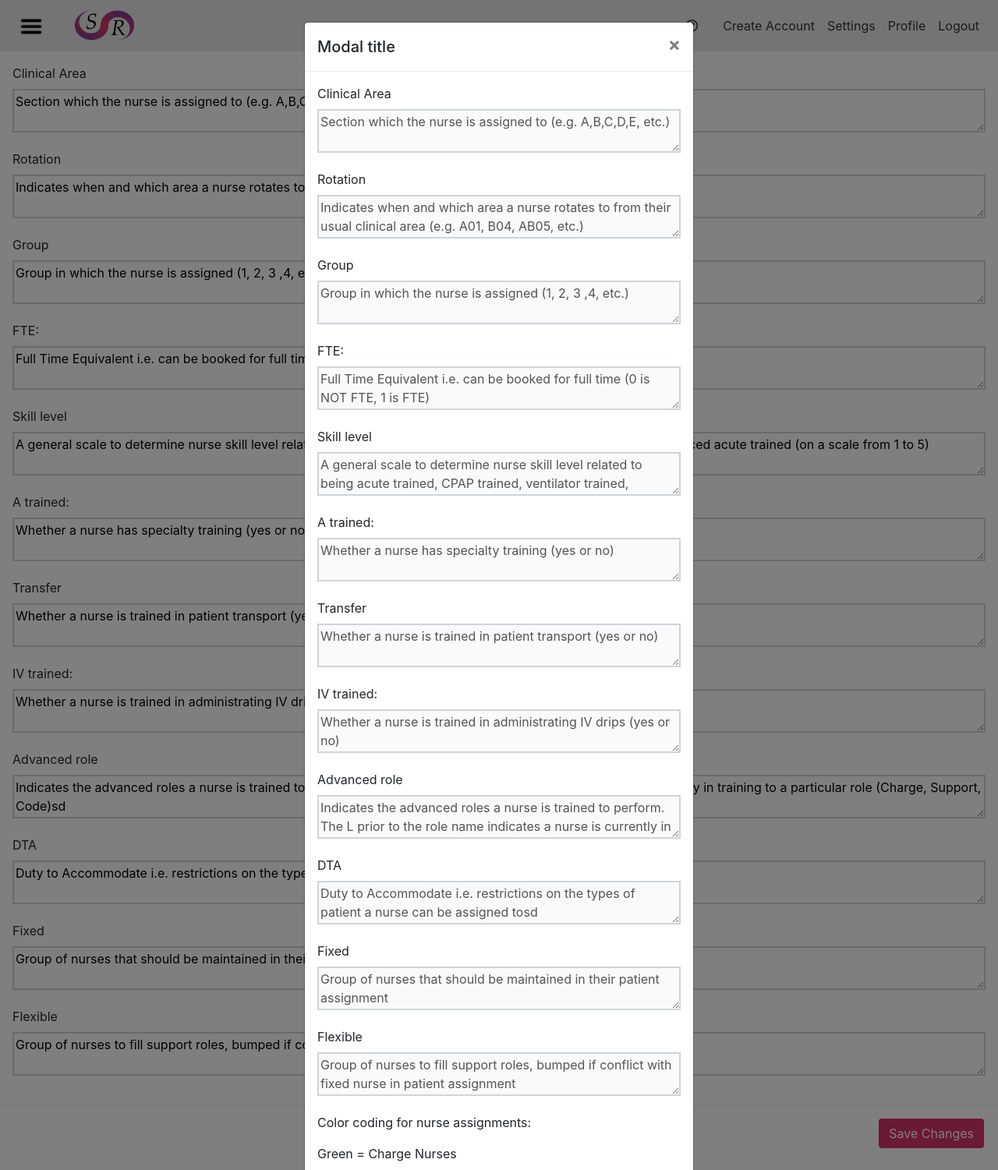
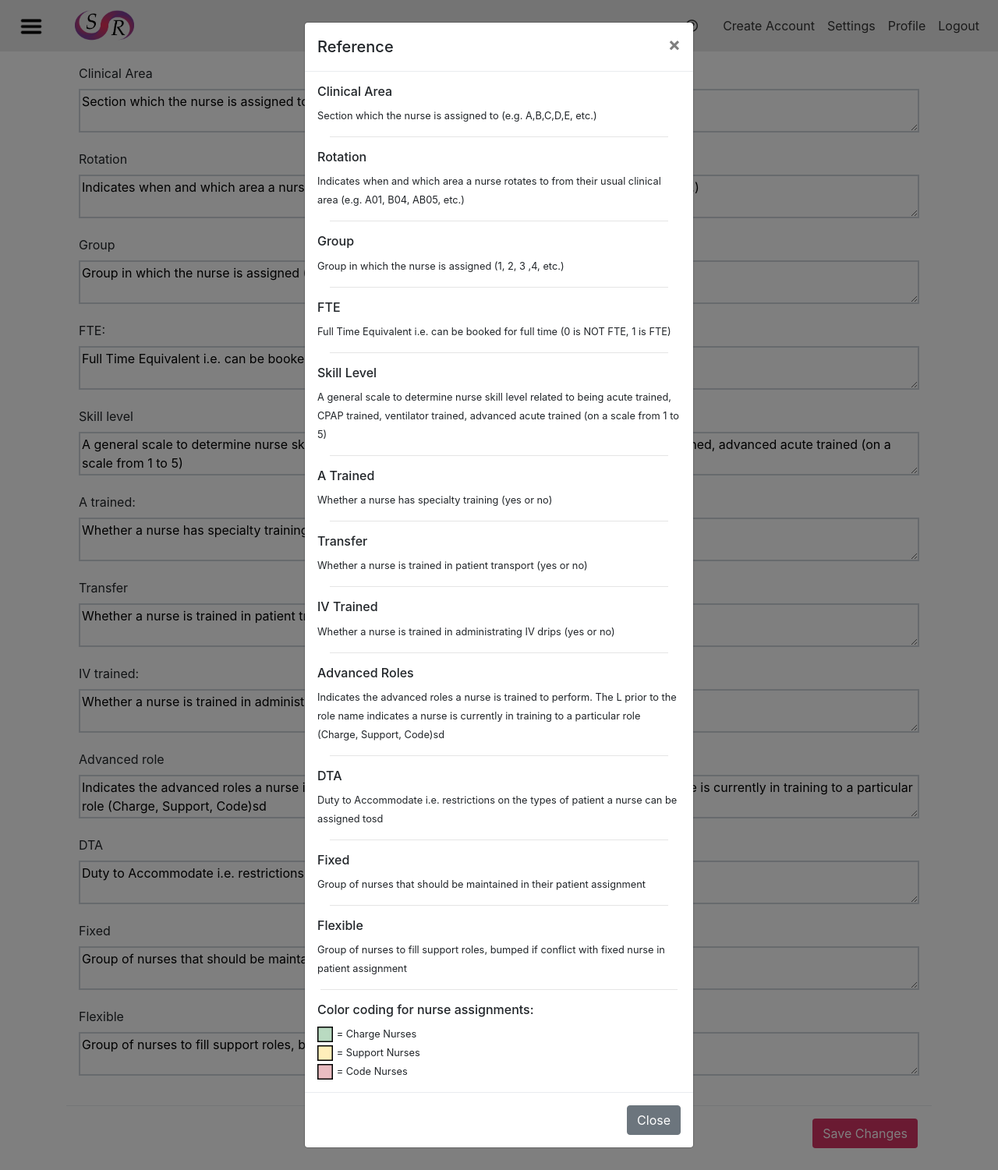
Before and after one commit to jho53/smart-roster-schedule, a Flask app: page /settings in a window 1280 px wide, after a click that opens the changed part. Shown: the whole page at 78% size. Run offline with Flask 2, Linux system fonts and the light colour scheme; a user stored in the database is signed in; data comes from the database, SQL or seed files in the repository; some libraries are stand-ins or nearby versions.

Commit message:
reference page update

```diff
--- a/code/templates/Account/settings.html
+++ b/code/templates/Account/settings.html
@@ -3,7 +3,7 @@
 {% block content %}
 
 <!--Content Here-->
-<form action="/editReference" method="post">
+<form class="container" action="/editReference" method="post">
     <div class="modal-body">
         <div class="form-group">
             <label for="clinical_area">Clinical Area</label><br>
@@ -48,28 +48,27 @@
         <div class="form-group">
             <label for="advanced_role">Advanced role</label><br>
             <textarea id="advanced_role" name="advanced_role" rows="2" class="text_area"
-                placeholder="Eg. Advanced role definition" >{{ get_reference_data[0][9] }}</textarea>
+                placeholder="Eg. Advanced role definition">{{ get_reference_data[0][9] }}</textarea>
         </div>
         <div class="form-group">
             <label for="dta">DTA</label><br>
             <textarea id="dta" name="dta" rows="2" class="text_area"
-                placeholder="Eg. DTA definition" >{{ get_reference_data[0][10] }}</textarea>
+                placeholder="Eg. DTA definition">{{ get_reference_data[0][10] }}</textarea>
         </div>
         <div class="form-group">
             <label for="fixed">Fixed</label><br>
             <textarea id="fixed" name="fixed" rows="2" class="text_area"
-                placeholder="Eg. Fixed definition" >{{ get_reference_data[0][11] }}</textarea>
+                placeholder="Eg. Fixed definition">{{ get_reference_data[0][11] }}</textarea>
         </div>
         <div class="form-group">
             <label for="flexible">Flexible</label><br>
             <textarea id="flexible" name="flexible" rows="2" class="text_area"
-                placeholder="Eg. Flexible definition" >{{ get_reference_data[0][12] }}</textarea>
+                placeholder="Eg. Flexible definition">{{ get_reference_data[0][12] }}</textarea>
         </div>
 
     </div>
     <div class="modal-footer">
-        <input class="btn btn_edit_custom" id="submit_delete_nurse" name="submit" type="submit"
-        value="Save Changes">
+        <input class="btn btn_edit_custom" id="submit_delete_nurse" name="submit" type="submit" value="Save Changes">
     </div>
 </form>
 {% endblock %}
--- a/code/templates/base.html
+++ b/code/templates/base.html
@@ -108,89 +108,89 @@
         <div class="modal-dialog" role="document">
             <div class="modal-content">
                 <div class="modal-header">
-                    <h5 class="modal-title">Modal title</h5>
+                    <h5 class="modal-title">Reference</h5>
                     <button type="button" class="close" data-dismiss="modal" aria-label="Close">
                         <span aria-hidden="true">&times;</span>
                     </button>
                 </div>
-                <form action="/editReference" method="post">
                 <div class="modal-body">
-                        <div class="form-group">
-                            <label for="clinical_area">Clinical Area</label><br>
-                            <textarea id="clinical_area" name="clinical_area" rows="2" class="text_area"
-                                placeholder="Eg. Clinical area definition"
-                                disabled>{{ get_reference_data[0][1] }}</textarea>
+                    <div>
+                        <h6 for="clinical_area">Clinical Area</h6>
+                        <small id="clinical_area" name="clinical_area">{{get_reference_data[0][1]}}</small>
                     </div>
-                        <div class="form-group">
-                            <label for="rotation">Rotation</label><br>
-                            <textarea id="rotation" name="rotation" rows="2" class="text_area"
-                                placeholder="Eg. Rotation definition" disabled>{{ get_reference_data[0][2] }}</textarea>
+                    <hr class="mx-3">
+                    <div>
+                        <h6 for="rotation">Rotation</h6>
+                        <small id="rotation" name="rotation">{{ get_reference_data[0][2] }}</small>
                     </div>
-                        <div class="form-group">
-                            <label for="group">Group</label><br>
-                            <textarea id="group" name="group" rows="2" class="text_area"
-                                placeholder="Eg. Group definition" disabled>{{ get_reference_data[0][3] }}</textarea>
+                    <hr class="mx-3">
+                    <div>
+                        <h6>Group</h6>
+                        <small>{{ get_reference_data[0][3] }}</small>
                     </div>
-                        <div class="form-group">
-                            <label for="fte">FTE:</label><br>
-                            <textarea id="fte" name="fte" rows="2" class="text_area" placeholder="Eg. FTE definition"
-                                disabled>{{ get_reference_data[0][4] }}</textarea>
+                    <hr class="mx-3">
+                    <div>
+                        <h6>FTE</h6>
+                        <small>{{ get_reference_data[0][4] }}</small>
                     </div>
-                        <div class="form-group">
-                            <label for="skill_level">Skill level</label><br>
-                            <textarea id="skill_level" name="skill_level" rows="2" class="text_area"
-                                placeholder="Eg. Skill level definition"
-                                disabled>{{ get_reference_data[0][5] }}</textarea>
+                    <hr class="mx-3">
+                    <div>
+                        <h6>Skill Level</h6>
+                        <small>{{ get_reference_data[0][5] }}</small>
                     </div>
-                        <div class="form-group">
-                            <label for="a_trained">A trained:</label><br>
-                            <textarea id="a_trained" name="a_trained" rows="2" class="text_area"
-                                placeholder="Eg. A trained definition"
-                                disabled>{{ get_reference_data[0][6] }}</textarea>
+                    <hr class="mx-3">
+                    <div>
+                        <h6>A Trained</h6>
+                        <small>{{ get_reference_data[0][6] }}</small>
                     </div>
-                        <div class="form-group">
-                            <label for="transfer">Transfer</label><br>
-                            <textarea id="transfer" name="transfer" rows="2" class="text_area"
-                                placeholder="Eg. transfer definition" disabled>{{ get_reference_data[0][7] }}</textarea>
+                    <hr class="mx-3">
+                    <div>
+                        <h6>Transfer</h6>
+                        <small>{{ get_reference_data[0][7] }}</small>
                     </div>
-                        <div class="form-group">
-                            <label for="iv_trained">IV trained:</label><br>
-                            <textarea id="iv_trained" name="iv_trained" rows="2" class="text_area"
-                                placeholder="Eg. IV trained definition"
-                                disabled>{{ get_reference_data[0][8] }}</textarea>
+                    <hr class="mx-3">
+                    <div>
+                        <h6>IV Trained</h6>
+                        <small>{{ get_reference_data[0][8] }}</small>
                     </div>
-                        <div class="form-group">
-                            <label for="advanced_role">Advanced role</label><br>
-                            <textarea id="advanced_role" name="advanced_role" rows="2" class="text_area"
-                                placeholder="Eg. Advanced role definition"
-                                disabled>{{ get_reference_data[0][9] }}</textarea>
+                    <hr class="mx-3">
+                    <div>
+                        <h6>Advanced Roles</h6>
+                        <small>{{ get_reference_data[0][9] }}</small>
                     </div>
-                        <div class="form-group">
-                            <label for="dta">DTA</label><br>
-                            <textarea id="dta" name="dta" rows="2" class="text_area" placeholder="Eg. DTA definition"
-                                disabled>{{ get_reference_data[0][10] }}</textarea>
+                    <hr class="mx-3">
+                    <div>
+                        <h6>DTA</h6>
+                        <small>{{ get_reference_data[0][10] }}</small>
                     </div>
-                        <div class="form-group">
-                            <label for="fixed">Fixed</label><br>
-                            <textarea id="fixed" name="fixed" rows="2" class="text_area"
-                                placeholder="Eg. Fixed definition" disabled>{{ get_reference_data[0][11] }}</textarea>
+                    <hr class="mx-3">
+                    <div>
+                        <h6>Fixed</h6>
+                        <small>{{ get_reference_data[0][11] }}</small>
                     </div>
-                        <div class="form-group">
-                            <label for="flexible">Flexible</label><br>
-                            <textarea id="flexible" name="flexible" rows="2" class="text_area"
-                                placeholder="Eg. Flexible definition"
-                                disabled>{{ get_reference_data[0][12] }}</textarea>
+                    <hr class="mx-3">
+                    <div>
+                        <h6>Flexible</h6>
+                        <small>{{ get_reference_data[0][12] }}</small>
                     </div>
-                        <p>Color coding for nurse assignments:</p>
-                        <p>Green = Charge Nurses</p>
-                        <p>Yellow = Support Nurses</p>
-                        <p>Red = Code Nurses</p>
-
+                    <hr class="mx-1">
+                    <h6>Color coding for nurse assignments:</h6>
+                    <svg width="20" height="20" style="margin-right: 1%">
+                        <rect width="20" height="20" style="fill: rgb(185, 218, 193);stroke-width:3;stroke:rgb(0,0,0)" />
+                        <small>= Charge Nurses</small><br>
+                    </svg>
+                    <svg width="20" height="20" style="margin-right: 1%">
+                        <rect width="20" height="20" style="fill:rgb(255,238,186);stroke-width:3;stroke:rgb(0,0,0)" />
+                        <small>= Support Nurses</small><br>
+                    </svg>
+                    <svg width="20" height="20" style="margin-right: 1%">
+                        <rect width="20" height="20" style="fill:rgb(233,188,193);stroke-width:3;stroke:rgb(0,0,0)" />
+                        <small>= Code Nurses</small>
+                    </svg>
                 </div>
                 <div class="modal-footer">
                     <button type="button" class="btn btn-secondary" data-dismiss="modal">Close</button>
                 </div>
-                </form>
             </div>
         </div>
     </div>
--- a/code/templates/register.html
+++ b/code/templates/register.html
@@ -33,7 +33,7 @@
         </div>
         <br>
 		<div class="form-group">
-            <button type="submit" class="btn btn_create_custom btn-lg btn-block">Create</button>
+            <button type="submit" class="btn btn_create_custom btn-lg btn-block" style="position:relative; right: 1%">Create</button>
         </div>
         {{msg}}
     </form>
```
Also changed, not shown: 5 other files. Lines whose indentation alone changed are shown as unchanged.
